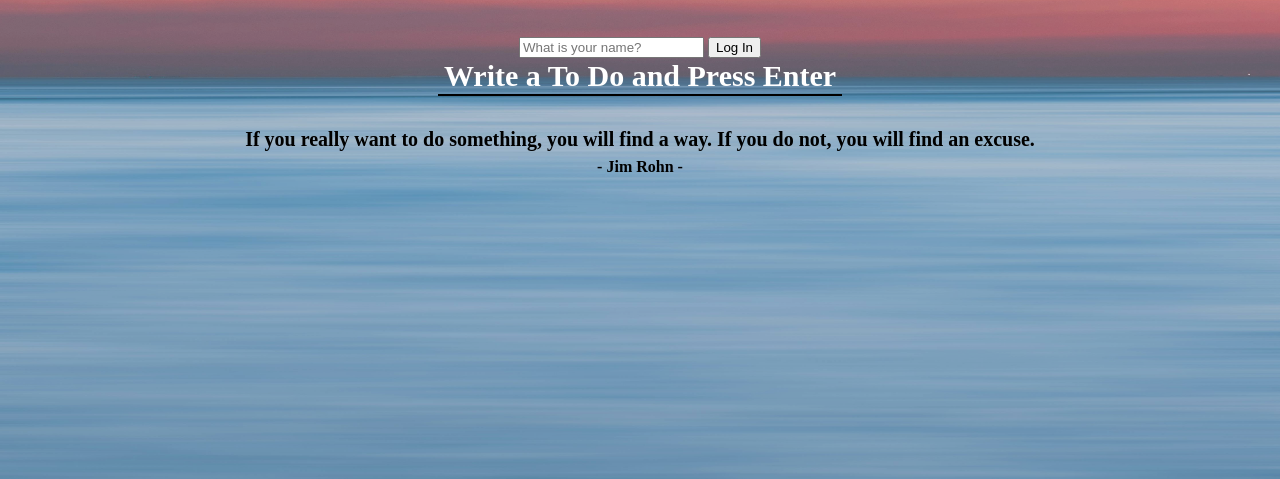
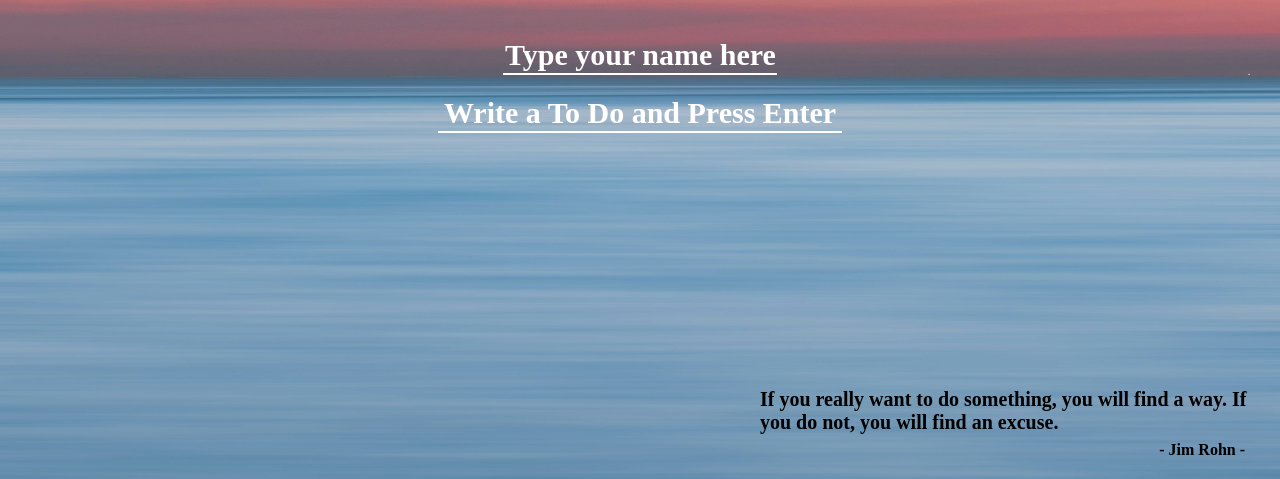
Before and after one commit to tmdtn0987/momentum-2025, a plain HTML site: page index.html in a window 1280 px wide. Shown: the part 321-800 px from the top of the page. Drawn offline with Linux system fonts and the light colour scheme.

Commit message:
css update

```diff
--- a/css/style.css
+++ b/css/style.css
@@ -13,7 +13,7 @@ body {
 }
 
 img {
-  position: absolute;
+  position: fixed;
   height: 100vh;
   width: 100vw;
   top: 0;
@@ -30,21 +30,27 @@ img {
 #quote {
   display: flex;
   flex-direction: column;
-  align-items: center;
+  align-items: end;
 }
 
 #quote span:first-child {
+  width: 500px;
   margin-bottom: 7px;
   font-size: 20px;
+}
+
+#quote span:last-child {
+  margin-right: 15px;
 }
 
 .todo-input {
   background: none;
   border: none;
-  border-bottom: 2px solid rgba(0, 0, 0, 1);
+  border-bottom: 2px solid white;
   outline: none;
   font-size: 30px;
   width: 400px;
+  color: white;
 }
 
 .todo-input::placeholder {
@@ -70,3 +76,32 @@ button {
   top: 20px;
   right: 20px;
 }
+
+.type-name {
+  background: none;
+  border: none;
+  border-bottom: 2px solid white;
+  outline: none;
+  font-size: 30px;
+  width: 270px;
+  margin-bottom: 20px;
+  color: white;
+}
+
+.type-name::placeholder {
+  font-family: "Times New Roman", Times, serif;
+  font-weight: 600;
+  color: white;
+  text-align: center;
+}
+
+#todo-list {
+  list-style: none;
+  padding: 0;
+}
+
+#quote {
+  position: fixed;
+  right: 20px;
+  bottom: 20px;
+}
--- a/index.html
+++ b/index.html
@@ -10,12 +10,12 @@
     <h2 id="clock">00:00:00</h2>
     <form class="hidden" id="login-form">
       <input
+        class="type-name"
         required
         maxlength="15"
         type="text"
-        placeholder="What is your name?"
+        placeholder="Type your name here"
       />
-      <input type="submit" value="Log In" />
     </form>
     <h1 class="hidden" id="greeting"></h1>
     <form id="todo-form">
@@ -31,6 +31,7 @@
       <span></span>
       <span></span>
     </div>
+
     <div id="weather">
       <span></span>
       <span></span>
--- a/js/todo.js
+++ b/js/todo.js
@@ -25,8 +25,8 @@ function paintToDo(newTodo) {
   const button = document.createElement("button");
   button.innerText = "❌";
   button.addEventListener("click", deleteToDo);
+  li.appendChild(button);
   li.appendChild(span);
-  li.appendChild(button);
   toDoList.appendChild(li);
 }
 
```
Also changed, not shown: 1 other file.
